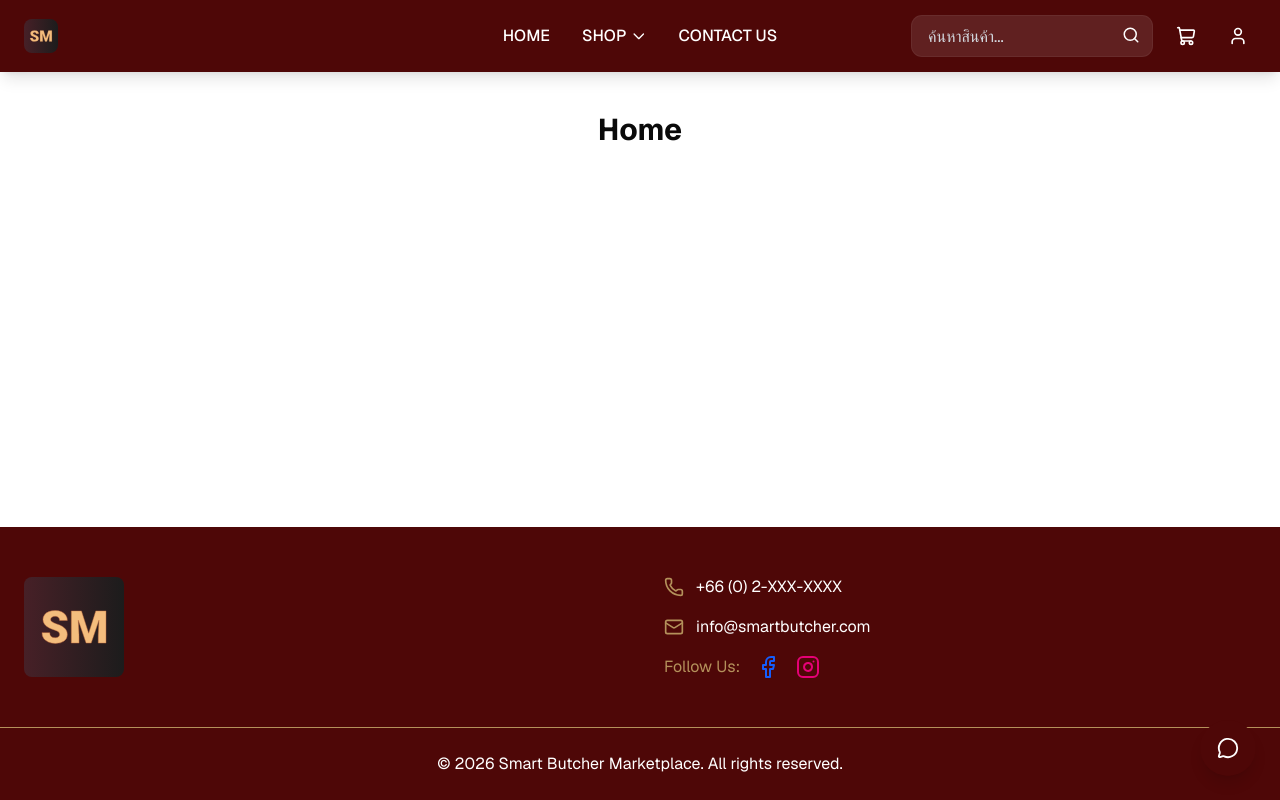
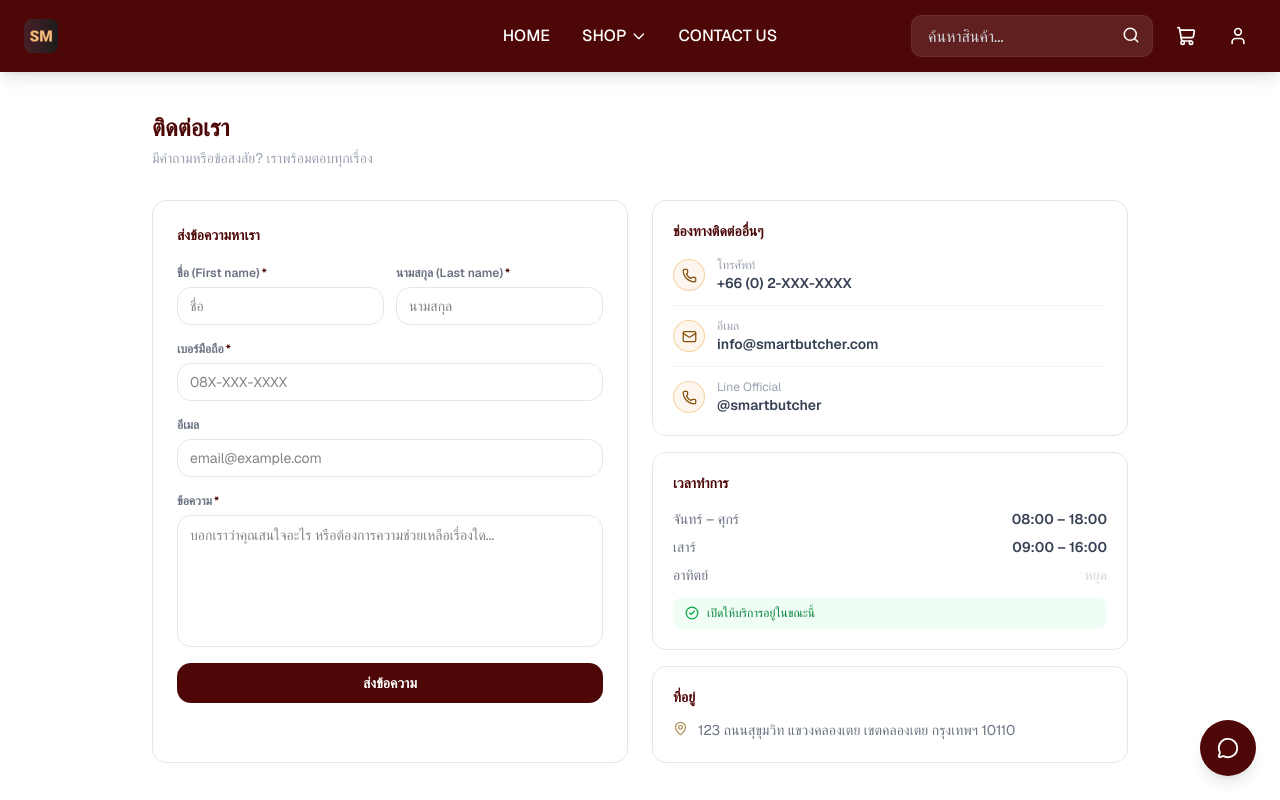
Before and after one commit to aphiwat03/Smart-Butcher-Marketplace, a Next.js app in the folder frontend/: page /contact in a window 1280 px wide. Shown: the top 800 px of the page. Built offline with nearby package versions, Linux system fonts and the light colour scheme.

Commit message:
chore(contact): add mock data for contact page

```diff
--- a/frontend/app/(main)/contact/page.tsx
+++ b/frontend/app/(main)/contact/page.tsx
@@ -1,9 +1,244 @@
 "use client";
 
-export default function Home() {
+import { useState } from "react";
+import { Phone, Mail, MapPin, Clock, CircleCheck } from "lucide-react";
+
+export default function ContactPage() {
+  const [form, setForm] = useState({
+    firstName: "",
+    lastName: "",
+    mobile: "",
+    email: "",
+    message: "",
+  });
+  const [sent, setSent] = useState(false);
+
+  const set = (key: string, val: string) =>
+    setForm((prev) => ({ ...prev, [key]: val }));
+
+  const handleSubmit = (e: React.FormEvent) => {
+    e.preventDefault();
+    // TODO: connect API
+    console.log(form);
+    setSent(true);
+  };
+
   return (
-    <main>
-      <h1 className="text-3xl font-bold text-center mt-10">Home</h1>
+    <main className="mx-auto max-w-5xl px-6 py-10">
+      <div className="mb-8">
+        <h1 className="text-2xl font-bold text-[#4E0707] mb-1">ติดต่อเรา</h1>
+        <p className="text-sm text-gray-400">
+          มีคำถามหรือข้อสงสัย? เราพร้อมตอบทุกเรื่อง
+        </p>
+      </div>
+
+      <div className="grid grid-cols-2 gap-6">
+        {/* Left — Contact Form */}
+        <div className="border border-gray-200 rounded-xl bg-white p-6">
+          <p className="text-sm font-bold text-[#4E0707] mb-5">
+            ส่งข้อความหาเรา
+          </p>
+
+          {sent ? (
+            <div className="flex flex-1 flex-col items-center justify-center py-12 gap-3 text-center">
+              <div className="w-14 h-14 rounded-full bg-green-50 flex items-center justify-center">
+                <CircleCheck size={28} className="text-green-600" />
+              </div>
+              <p className="font-bold text-gray-700">ส่งข้อความเรียบร้อยแล้ว</p>
+              <p className="text-sm text-gray-400">
+                ทีมงานจะติดต่อกลับหาคุณโดยเร็วที่สุด
+              </p>
+              <button
+                onClick={() => {
+                  setSent(false);
+                  setForm({
+                    firstName: "",
+                    lastName: "",
+                    mobile: "",
+                    email: "",
+                    message: "",
+                  });
+                }}
+                className="mt-2 text-sm text-[#4E0707] hover:underline"
+              >
+                ส่งข้อความใหม่
+              </button>
+            </div>
+          ) : (
+            <form onSubmit={handleSubmit} className="flex flex-col gap-4">
+              <div className="grid grid-cols-2 gap-3">
+                <Field label="ชื่อ (First name)" required>
+                  <input
+                    type="text"
+                    placeholder="ชื่อ"
+                    value={form.firstName}
+                    onChange={(e) => set("firstName", e.target.value)}
+                    className={inp}
+                    required
+                  />
+                </Field>
+                <Field label="นามสกุล (Last name)" required>
+                  <input
+                    type="text"
+                    placeholder="นามสกุล"
+                    value={form.lastName}
+                    onChange={(e) => set("lastName", e.target.value)}
+                    className={inp}
+                    required
+                  />
+                </Field>
+              </div>
+
+              <Field label="เบอร์มือถือ" required>
+                <input
+                  type="tel"
+                  placeholder="08X-XXX-XXXX"
+                  value={form.mobile}
+                  onChange={(e) => set("mobile", e.target.value)}
+                  className={inp}
+                  required
+                />
+              </Field>
+
+              <Field label="อีเมล">
+                <input
+                  type="email"
+                  placeholder="email@example.com"
+                  value={form.email}
+                  onChange={(e) => set("email", e.target.value)}
+                  className={inp}
+                />
+              </Field>
+
+              <Field label="ข้อความ" required>
+                <textarea
+                  rows={5}
+                  placeholder="บอกเราว่าคุณสนใจอะไร หรือต้องการความช่วยเหลือเรื่องใด..."
+                  value={form.message}
+                  onChange={(e) => set("message", e.target.value)}
+                  className={`${inp} resize-none leading-relaxed`}
+                  required
+                />
+              </Field>
+
+              <button
+                type="submit"
+                className="w-full bg-[#4E0707] hover:bg-[#3D0505] text-white font-bold py-2.5 rounded-xl text-sm transition-colors"
+              >
+                ส่งข้อความ
+              </button>
+            </form>
+          )}
+        </div>
+
+        {/* Right — Info cards */}
+        <div className="flex flex-col gap-4">
+          {/* Contact channels */}
+          <div className="border border-gray-200 rounded-xl bg-white p-5">
+            <p className="text-sm font-bold text-[#4E0707] mb-4">
+              ช่องทางติดต่ออื่นๆ
+            </p>
+            <div className="flex flex-col gap-3">
+              {[
+                {
+                  icon: <Phone size={15} />,
+                  label: "โทรศัพท์",
+                  value: "+66 (0) 2-XXX-XXXX",
+                },
+                {
+                  icon: <Mail size={15} />,
+                  label: "อีเมล",
+                  value: "info@smartbutcher.com",
+                },
+                {
+                  icon: <Phone size={15} />,
+                  label: "Line Official",
+                  value: "@smartbutcher",
+                },
+              ].map(({ icon, label, value }, i) => (
+                <div key={label}>
+                  {i > 0 && <div className="border-t border-gray-100 mb-3" />}
+                  <div className="flex items-center gap-3">
+                    <div className="w-8 h-8 rounded-full bg-[#FDF6EE] border border-[#EF9F27]/40 flex items-center justify-center text-[#854F0B] flex-shrink-0">
+                      {icon}
+                    </div>
+                    <div>
+                      <p className="text-xs text-gray-400">{label}</p>
+                      <p className="text-sm font-semibold text-gray-700">
+                        {value}
+                      </p>
+                    </div>
+                  </div>
+                </div>
+              ))}
+            </div>
+          </div>
+
+          {/* Hours */}
+          <div className="border border-gray-200 rounded-xl bg-white p-5">
+            <p className="text-sm font-bold text-[#4E0707] mb-4">เวลาทำการ</p>
+            <div className="flex flex-col gap-2 text-sm">
+              {[
+                { day: "จันทร์ – ศุกร์", hours: "08:00 – 18:00" },
+                { day: "เสาร์", hours: "09:00 – 16:00" },
+                { day: "อาทิตย์", hours: null },
+              ].map(({ day, hours }) => (
+                <div key={day} className="flex justify-between">
+                  <span className="text-gray-500">{day}</span>
+                  {hours ? (
+                    <span className="font-semibold text-gray-700">{hours}</span>
+                  ) : (
+                    <span className="text-gray-300">หยุด</span>
+                  )}
+                </div>
+              ))}
+            </div>
+            <div className="mt-3 bg-green-50 rounded-lg px-3 py-2 flex items-center gap-2">
+              <CircleCheck size={14} className="text-green-600" />
+              <span className="text-xs text-green-700">
+                เปิดให้บริการอยู่ในขณะนี้
+              </span>
+            </div>
+          </div>
+
+          {/* Address */}
+          <div className="border border-gray-200 rounded-xl bg-white p-5">
+            <p className="text-sm font-bold text-[#4E0707] mb-3">ที่อยู่</p>
+            <div className="flex gap-2.5">
+              <MapPin
+                size={15}
+                className="text-[#B4915B] mt-0.5 flex-shrink-0"
+              />
+              <p className="text-sm text-gray-500 leading-relaxed">
+                123 ถนนสุขุมวิท แขวงคลองเตย เขตคลองเตย กรุงเทพฯ 10110
+              </p>
+            </div>
+          </div>
+        </div>
+      </div>
     </main>
   );
 }
+
+const inp =
+  "w-full border border-gray-200 rounded-xl px-3 py-2 text-sm outline-none focus:ring-2 focus:ring-[#B4915B]/30 focus:border-[#B4915B] transition-colors bg-white";
+
+function Field({
+  label,
+  required,
+  children,
+}: {
+  label: string;
+  required?: boolean;
+  children: React.ReactNode;
+}) {
+  return (
+    <div className="flex flex-col gap-1.5">
+      <label className="text-xs font-semibold text-gray-500">
+        {label}
+        {required && <span className="text-[#4E0707] ml-0.5">*</span>}
+      </label>
+      {children}
+    </div>
+  );
+}
```
